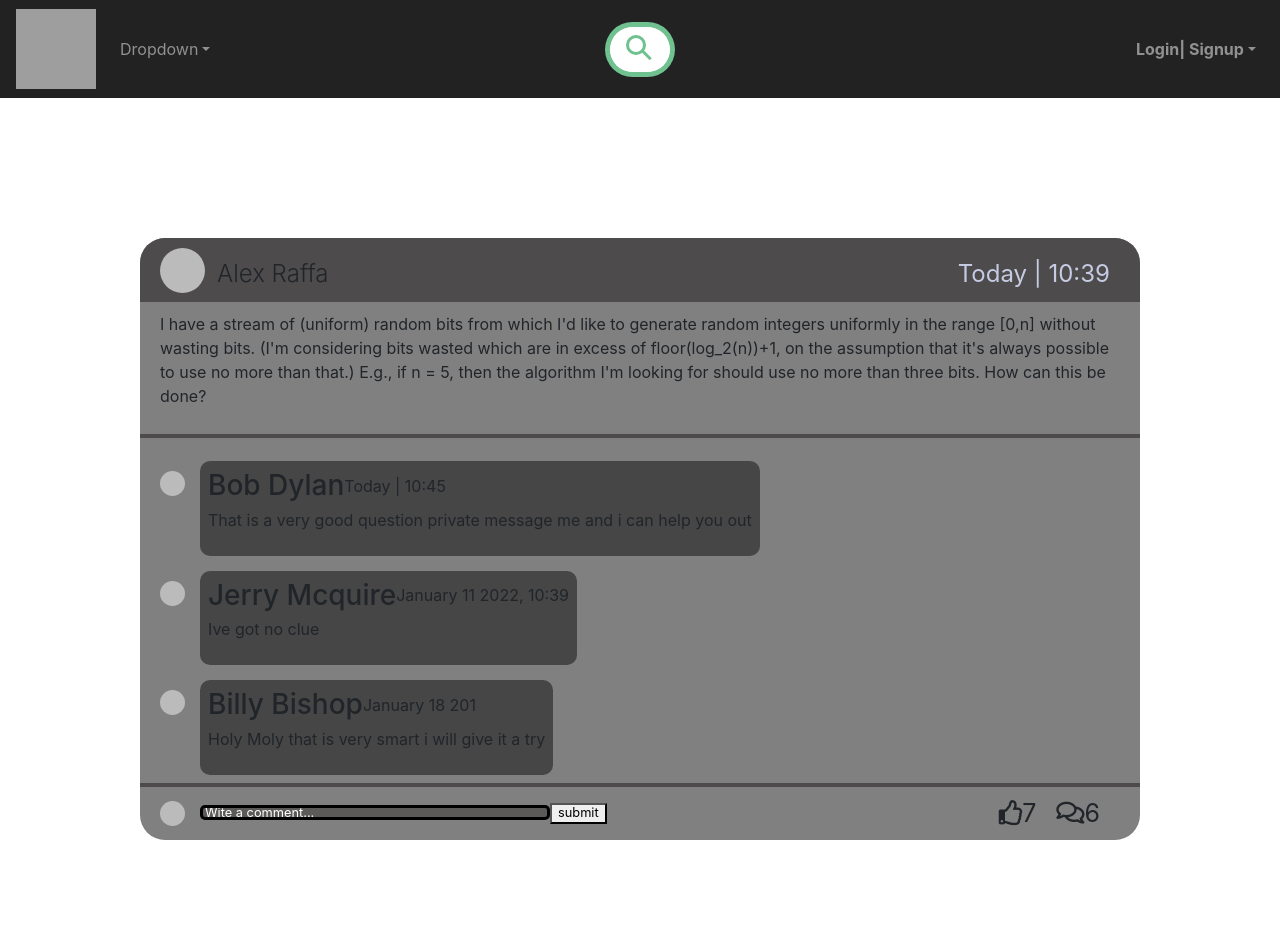
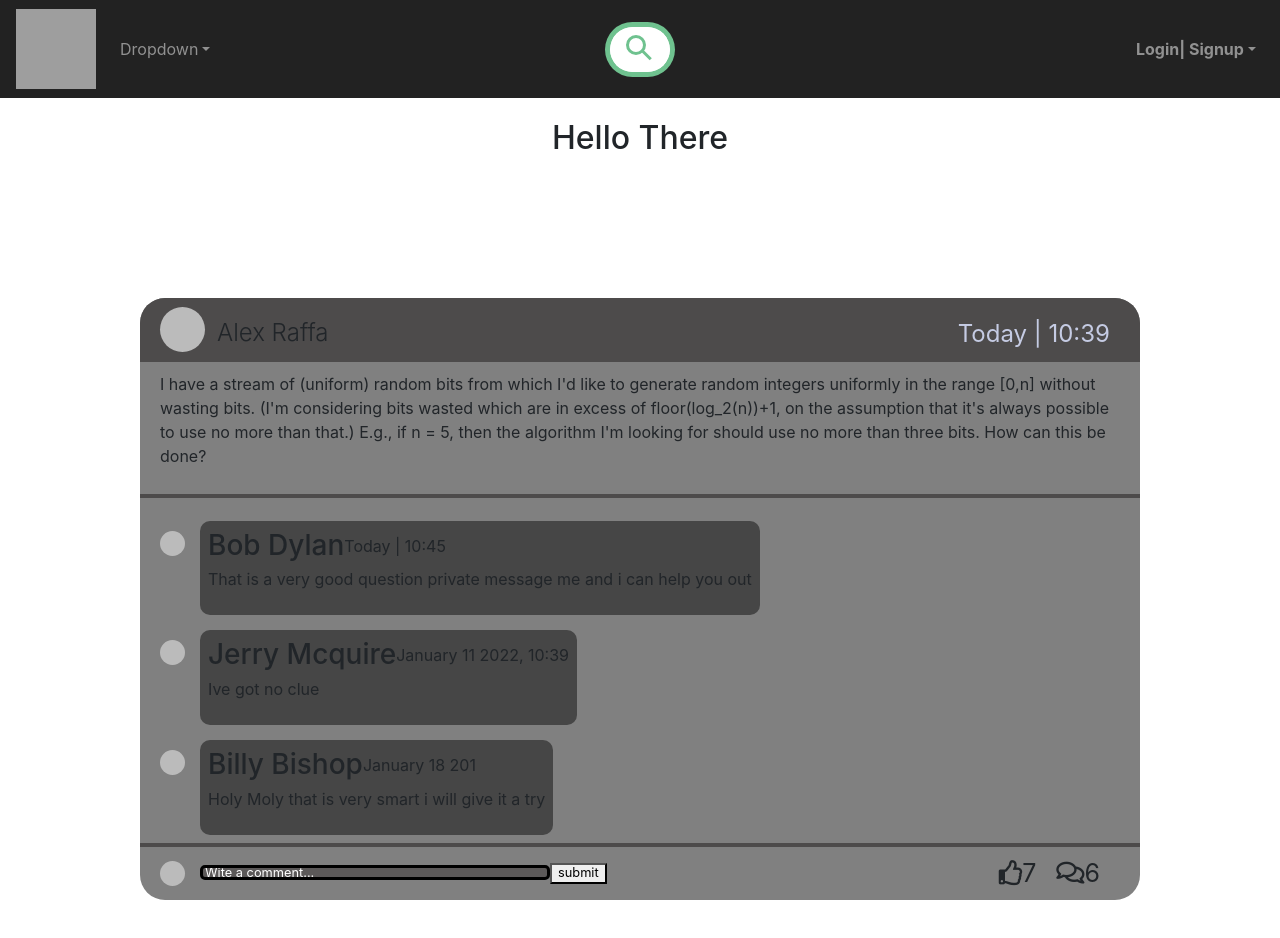
Before and after one commit to Dev-s-Den/Devs-Den, a React (Create React App) app in the folder Client/: page / in a window 1280 px wide. Shown: the top 938 px of the page. Built offline with nearby package versions, Linux system fonts and the light colour scheme; grey boxes are pictures that could not be loaded.

Commit message:
add ForumnavBar to App for render

```diff
--- a/Client/src/App.js
+++ b/Client/src/App.js
@@ -4,6 +4,7 @@ import React, { useState } from 'react';
 // Compnents
 import NavBar from './components/NavBar';
 import Post from './components/Post';
+import ForumNavBar from './components/ForumNavBar';
 
 // Styles
 import './App.css';
@@ -19,6 +20,7 @@ function App() {
   return (
     <div className="App">
       <NavBar value={value} setValue={setValue} />
+      <ForumNavBar></ForumNavBar>
       <Post />
     </div>
   );
```
